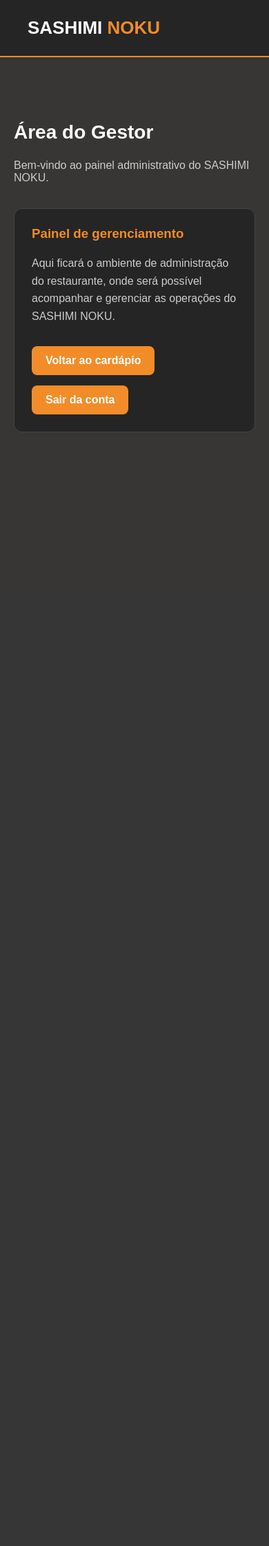
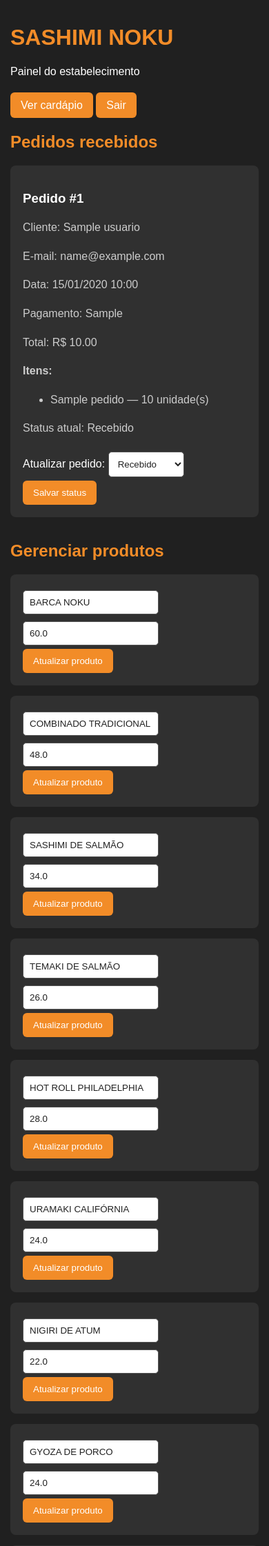
Before and after one commit to kidykk/cardapio-online, a Flask app: template templates/gestor.html in a window 390 px wide. Shown: the top 2242 px of the page at 69% size. Before the commit the page ends 627 px from the top, so only its background shows below. Run offline with Flask 3, Linux system fonts and the light colour scheme; the template is opened without the code that fills it: values that come from a table or form of the project are taken from there, others are empty; tables that the repository leaves empty hold one stand-in row (values such as "Sample post").

Commit message:
Atualização do sistema e painel do gestor
Falta apenas o port pra celulares e tablets. 99% GALERA!!!

```diff
--- a/app.py
+++ b/app.py
@@ -1,6 +1,9 @@
-from flask import Flask, render_template, request, redirect, url_for, flash, session
+
+from flask import Flask, render_template, request, redirect, url_for, flash, session, jsonify
 from flask_sqlalchemy import SQLAlchemy
 from werkzeug.security import generate_password_hash, check_password_hash
+from functools import wraps
+from datetime import datetime
 
 app = Flask(__name__)
 
@@ -11,7 +14,10 @@ app.config["SQLALCHEMY_TRACK_MODIFICATIONS"] = False
 db = SQLAlchemy(app)
 
 
-# Tabela de usuários
+# =========================
+# MODELOS DO BANCO DE DADOS
+# =========================
+
 class Usuario(db.Model):
     id = db.Column(db.Integer, primary_key=True)
     nome = db.Column(db.String(100), nullable=False)
@@ -20,19 +26,110 @@ class Usuario(db.Model):
     tipo = db.Column(db.String(20), default="cliente", nullable=False)
 
 
-# Página inicial
+class Produto(db.Model):
+    id = db.Column(db.Integer, primary_key=True)
+    nome = db.Column(db.String(120), nullable=False)
+    preco = db.Column(db.Float, nullable=False)
+    ativo = db.Column(db.Boolean, default=True, nullable=False)
+
+
+class Pedido(db.Model):
+    id = db.Column(db.Integer, primary_key=True)
+    usuario_id = db.Column(db.Integer, db.ForeignKey("usuario.id"), nullable=False)
+    data = db.Column(db.DateTime, default=datetime.now)
+    total = db.Column(db.Float, nullable=False)
+    forma_pagamento = db.Column(db.String(30), nullable=False)
+    status = db.Column(db.String(30), default="Recebido", nullable=False)
+
+    usuario = db.relationship("Usuario")
+    itens = db.relationship("ItemPedido", backref="pedido", cascade="all, delete-orphan")
+
+
+class ItemPedido(db.Model):
+    id = db.Column(db.Integer, primary_key=True)
+    pedido_id = db.Column(db.Integer, db.ForeignKey("pedido.id"), nullable=False)
+    produto_id = db.Column(db.Integer, db.ForeignKey("produto.id"), nullable=False)
+    nome_produto = db.Column(db.String(120), nullable=False)
+    quantidade = db.Column(db.Integer, nullable=False)
+    preco_unitario = db.Column(db.Float, nullable=False)
+
+
+# =========================
+# PRODUTOS DO CARDÁPIO
+# =========================
+
+CARDAPIO = [
+    ("BARCA NOKU", 60.00),
+    ("COMBINADO TRADICIONAL", 48.00),
+    ("SASHIMI DE SALMÃO", 34.00),
+    ("TEMAKI DE SALMÃO", 26.00),
+    ("HOT ROLL PHILADELPHIA", 28.00),
+    ("URAMAKI CALIFÓRNIA", 24.00),
+    ("NIGIRI DE ATUM", 22.00),
+    ("GYOZA DE PORCO", 24.00),
+    ("TEMPURA DE CAMARÃO", 36.00),
+    ("YAKISSOBA DE FRANGO", 38.00),
+    ("LAMEN SHOYU", 42.00),
+    ("MISSOSHIRO", 14.00),
+    ("NIGIRI DE SALMÃO", 22.00),
+    ("SHIMEJI NA MANTEIGA", 26.00),
+    ("MOCHI DE CHÁ VERDE", 16.00)
+]
+
+
+def criar_banco():
+    db.create_all()
+
+    # Cadastra o cardápio inicial somente se ainda não existir
+    if Produto.query.count() == 0:
+        for nome, preco in CARDAPIO:
+            db.session.add(Produto(nome=nome, preco=preco))
+
+        db.session.commit()
+
+
+# =========================
+# CONTROLE DE ACESSO
+# =========================
+
+def gestor_obrigatorio(funcao):
+    @wraps(funcao)
+    def verificar(*args, **kwargs):
+        if "usuario_id" not in session:
+            flash("Faça login para acessar esta página.")
+            return redirect(url_for("login"))
+
+        usuario = db.session.get(Usuario, session["usuario_id"])
+
+        if not usuario or usuario.tipo != "gestor":
+            flash("Você não tem permissão para acessar esta área.")
+            return redirect(url_for("inicio"))
+
+        return funcao(*args, **kwargs)
+
+    return verificar
+
+
+# =========================
+# PÁGINA INICIAL
+# =========================
+
 @app.route("/")
 def inicio():
-    return render_template("index.html")
+    produtos = Produto.query.order_by(Produto.id).all()
+    return render_template("index.html", produtos=produtos)
 
 
-# Cadastro de clientes
+# =========================
+# CADASTRO
+# =========================
+
 @app.route("/cadastro", methods=["GET", "POST"])
 def cadastro():
     if request.method == "POST":
-        nome = request.form["nome"].strip()
-        email = request.form["email"].strip().lower()
-        senha = request.form["senha"]
+        nome = request.form.get("nome", "").strip()
+        email = request.form.get("email", "").strip().lower()
+        senha = request.form.get("senha", "")
 
         if not nome or not email or not senha:
             flash("Preencha todos os campos.")
@@ -42,9 +139,7 @@ def cadastro():
             flash("A senha precisa ter pelo menos 6 caracteres.")
             return redirect(url_for("cadastro"))
 
-        usuario_existente = Usuario.query.filter_by(email=email).first()
-
-        if usuario_existente:
+        if Usuario.query.filter_by(email=email).first():
             flash("Este e-mail já está cadastrado.")
             return redirect(url_for("cadastro"))
 
@@ -63,12 +158,16 @@ def cadastro():
 
     return render_template("cadastro.html")
 
-# Login de clientes e gestores
+
+# =========================
+# LOGIN
+# =========================
+
 @app.route("/login", methods=["GET", "POST"])
 def login():
     if request.method == "POST":
-        email = request.form["email"].strip().lower()
-        senha = request.form["senha"]
+        email = request.form.get("email", "").strip().lower()
+        senha = request.form.get("senha", "")
 
         usuario = Usuario.query.filter_by(email=email).first()
 
@@ -85,31 +184,203 @@ def login():
     return render_template("login.html")
 
 
-# Logout
+# =========================
+# LOGOUT
+# =========================
+
 @app.route("/logout")
 def logout():
-    session.pop("usuario_id", None)
+    session.clear()
     flash("Você saiu da sua conta.")
     return redirect(url_for("inicio"))
 
-# Área do gestor
+
+# =========================
+# REGISTRO DE PEDIDOS
+# =========================
+
+@app.route("/api/pedidos", methods=["POST"])
+def registrar_pedido():
+
+    if "usuario_id" not in session:
+        return jsonify({
+            "sucesso": False,
+            "mensagem": "Faça login para realizar um pedido."
+        }), 401
+
+    dados = request.get_json(silent=True) or {}
+
+    itens = dados.get("itens", [])
+    pagamento = dados.get("pagamento", "")
+
+    if not itens:
+        return jsonify({
+            "sucesso": False,
+            "mensagem": "O pedido está vazio."
+        }), 400
+
+    if pagamento not in ["pix", "credito", "debito"]:
+        return jsonify({
+            "sucesso": False,
+            "mensagem": "Forma de pagamento inválida."
+        }), 400
+
+    novo_pedido = Pedido(
+        usuario_id=session["usuario_id"],
+        total=0,
+        forma_pagamento=pagamento,
+        status="Recebido"
+    )
+
+    total = 0
+
+    try:
+        for item in itens:
+            produto_id = int(item.get("id", 0))
+            quantidade = int(item.get("qtd", 0))
+
+            if quantidade <= 0:
+                raise ValueError("Quantidade inválida.")
+
+            produto = db.session.get(Produto, produto_id)
+
+            if not produto or not produto.ativo:
+                raise ValueError("Produto não encontrado ou indisponível.")
+
+            subtotal = produto.preco * quantidade
+            total += subtotal
+
+            novo_item = ItemPedido(
+                produto_id=produto.id,
+                nome_produto=produto.nome,
+                quantidade=quantidade,
+                preco_unitario=produto.preco
+            )
+
+            novo_pedido.itens.append(novo_item)
+
+        novo_pedido.total = round(total, 2)
+
+        db.session.add(novo_pedido)
+        db.session.commit()
+
+        return jsonify({
+            "sucesso": True,
+            "mensagem": "Pedido registrado com sucesso!",
+            "pedido_id": novo_pedido.id
+        }), 201
+
+    except (ValueError, TypeError) as erro:
+        db.session.rollback()
+
+        return jsonify({
+            "sucesso": False,
+            "mensagem": str(erro)
+        }), 400
+
+    except Exception:
+        db.session.rollback()
+
+        return jsonify({
+            "sucesso": False,
+            "mensagem": "Não foi possível registrar o pedido."
+        }), 500
+
+
+# =========================
+# ÁREA DO GESTOR
+# =========================
+
 @app.route("/gestor")
+@gestor_obrigatorio
 def area_gestor():
-    if "usuario_id" not in session:
-        flash("Faça login para acessar esta página.")
-        return redirect(url_for("login"))
 
-    usuario = db.session.get(Usuario, session["usuario_id"])
+    pedidos = Pedido.query.order_by(Pedido.data.desc()).all()
+    produtos = Produto.query.order_by(Produto.id).all()
 
-    if not usuario or usuario.tipo != "gestor":
-        flash("Você não tem permissão para acessar esta área.")
-        return redirect(url_for("inicio"))
+    return render_template(
+        "gestor.html",
+        pedidos=pedidos,
+        produtos=produtos
+    )
 
-    return render_template("gestor.html")
 
-# Criação automática das tabelas
+# =========================
+# ALTERAR STATUS DO PEDIDO
+# =========================
+
+@app.route("/gestor/pedido/<int:pedido_id>", methods=["POST"])
+@gestor_obrigatorio
+def atualizar_pedido(pedido_id):
+
+    pedido = db.session.get(Pedido, pedido_id)
+
+    if not pedido:
+        flash("Pedido não encontrado.")
+        return redirect(url_for("area_gestor"))
+
+    novo_status = request.form.get("status")
+
+    status_permitidos = [
+        "Recebido",
+        "Em preparo",
+        "Concluído",
+        "Cancelado"
+    ]
+
+    if novo_status not in status_permitidos:
+        flash("Status inválido.")
+        return redirect(url_for("area_gestor"))
+
+    pedido.status = novo_status
+    db.session.commit()
+
+    flash("Pedido atualizado com sucesso!")
+    return redirect(url_for("area_gestor"))
+
+
+# =========================
+# GERENCIAR PRODUTOS
+# =========================
+
+@app.route("/gestor/produto/<int:produto_id>", methods=["POST"])
+@gestor_obrigatorio
+def atualizar_produto(produto_id):
+
+    produto = db.session.get(Produto, produto_id)
+
+    if not produto:
+        flash("Produto não encontrado.")
+        return redirect(url_for("area_gestor"))
+
+    nome = request.form.get("nome", "").strip()
+    preco_texto = request.form.get("preco", "").replace(",", ".")
+
+    try:
+        preco = float(preco_texto)
+
+        if not nome or preco < 0:
+            raise ValueError
+
+    except ValueError:
+        flash("Informe um nome e um preço válido.")
+        return redirect(url_for("area_gestor"))
+
+    produto.nome = nome
+    produto.preco = preco
+
+    db.session.commit()
+
+    flash("Produto atualizado com sucesso!")
+    return redirect(url_for("area_gestor"))
+
+
+# =========================
+# CRIAÇÃO DAS TABELAS
+# =========================
+
 with app.app_context():
-    db.create_all()
+    criar_banco()
 
 
 if __name__ == "__main__":
--- a/templates/gestor.html
+++ b/templates/gestor.html
@@ -4,7 +4,7 @@
 <head>
     <meta charset="UTF-8">
     <meta name="viewport" content="width=device-width, initial-scale=1.0">
-    <title>Área do Gestor | SASHIMI NOKU</title>
+    <title>Painel do Estabelecimento | Sashimi Noku</title>
 
     <style>
         * {
@@ -13,80 +13,69 @@
 
         body {
             margin: 0;
-            min-height: 100vh;
-            background-color: #373634;
-            color: white;
+            padding: 25px;
+            background: #202020;
+            color: #fff;
             font-family: Arial, sans-serif;
         }
 
         header {
-            background-color: #252525;
-            padding: 25px 40px;
-            border-bottom: 2px solid #F28C28;
+            display: flex;
+            justify-content: space-between;
+            align-items: center;
+            flex-wrap: wrap;
+            gap: 15px;
+            margin-bottom: 30px;
         }
 
-        header h1 {
-            margin: 0;
-            font-size: 26px;
+        h1, h2 {
+            color: #f28c28;
         }
 
-        header span {
-            color: #F28C28;
+        a, button {
+            background: #f28c28;
+            color: #fff;
+            padding: 10px 15px;
+            border: none;
+            border-radius: 6px;
+            text-decoration: none;
+            cursor: pointer;
         }
 
-        main {
-            max-width: 1000px;
-            margin: 50px auto;
-            padding: 20px;
-        }
-
-        .boas-vindas {
+        section {
             margin-bottom: 35px;
         }
 
-        .boas-vindas h2 {
-            font-size: 28px;
+        .pedido, .produto {
+            background: #303030;
+            padding: 18px;
+            border-radius: 8px;
+            margin-bottom: 15px;
         }
 
-        .boas-vindas p {
-            color: #ccc;
+        input, select {
+            padding: 9px;
+            margin: 5px 5px 5px 0;
+            border: 1px solid #555;
+            border-radius: 5px;
+            background: #fff;
+            color: #222;
+            max-width: 100%;
         }
 
-        .painel {
-            background-color: #252525;
-            border: 1px solid #444;
-            border-radius: 12px;
-            padding: 25px;
-        }
-
-        .painel h3 {
-            color: #F28C28;
-            margin-top: 0;
-        }
-
-        .painel p {
+        .detalhes {
             color: #ccc;
             line-height: 1.6;
         }
 
-        .acoes {
-            display: flex;
-            gap: 15px;
-            margin-top: 30px;
-            flex-wrap: wrap;
-        }
+        @media (max-width: 600px) {
+            body {
+                padding: 15px;
+            }
 
-        .acoes a {
-            padding: 12px 20px;
-            background-color: #F28C28;
-            color: white;
-            text-decoration: none;
-            border-radius: 8px;
-            font-weight: bold;
-        }
-
-        .acoes a:hover {
-            background-color: #df7818;
+            header {
+                align-items: flex-start;
+            }
         }
     </style>
 </head>
@@ -94,32 +83,93 @@
 <body>
 
     <header>
-        <h1>SASHIMI <span>NOKU</span></h1>
+        <div>
+            <h1>SASHIMI NOKU</h1>
+            <p>Painel do estabelecimento</p>
+        </div>
+
+        <div>
+            <a href="/">Ver cardápio</a>
+            <a href="/logout">Sair</a>
+        </div>
     </header>
 
-    <main>
+    <section>
+        <h2>Pedidos recebidos</h2>
 
-        <section class="boas-vindas">
-            <h2>Área do Gestor</h2>
-            <p>Bem-vindo ao painel administrativo do SASHIMI NOKU.</p>
-        </section>
+        {% if pedidos %}
+            {% for pedido in pedidos %}
+                <div class="pedido">
+                    <h3>Pedido #{{ pedido.id }}</h3>
 
-        <section class="painel">
-            <h3>Painel de gerenciamento</h3>
+                    <div class="detalhes">
+                        <p>Cliente: {{ pedido.usuario.nome }}</p>
+                        <p>E-mail: {{ pedido.usuario.email }}</p>
+                        <p>Data: {{ pedido.data.strftime("%d/%m/%Y %H:%M") }}</p>
+                        <p>Pagamento: {{ pedido.forma_pagamento }}</p>
+                        <p>Total: R$ {{ "%.2f"|format(pedido.total) }}</p>
 
-            <p>
-                Aqui ficará o ambiente de administração do restaurante,
-                onde será possível acompanhar e gerenciar as operações
-                do SASHIMI NOKU.
-            </p>
+                        <strong>Itens:</strong>
+                        <ul>
+                            {% for item in pedido.itens %}
+                                <li>
+                                    {{ item.nome_produto }} —
+                                    {{ item.quantidade }} unidade(s)
+                                </li>
+                            {% endfor %}
+                        </ul>
 
-            <div class="acoes">
-                <a href="{{ url_for('inicio') }}">Voltar ao cardápio</a>
-                <a href="{{ url_for('logout') }}">Sair da conta</a>
+                        <p>Status atual: {{ pedido.status }}</p>
+                    </div>
+
+                    <form action="/gestor/pedido/{{ pedido.id }}" method="POST">
+                        <label for="status-{{ pedido.id }}">Atualizar pedido:</label>
+
+                        <select name="status" id="status-{{ pedido.id }}">
+                            <option value="Recebido" {% if pedido.status == "Recebido" %}selected{% endif %}>Recebido</option>
+                            <option value="Em preparo" {% if pedido.status == "Em preparo" %}selected{% endif %}>Em preparo</option>
+                            <option value="Concluído" {% if pedido.status == "Concluído" %}selected{% endif %}>Concluído</option>
+                            <option value="Cancelado" {% if pedido.status == "Cancelado" %}selected{% endif %}>Cancelado</option>
+                        </select>
+
+                        <button type="submit">Salvar status</button>
+                    </form>
+                </div>
+            {% endfor %}
+        {% else %}
+            <p>Nenhum pedido registrado.</p>
+        {% endif %}
+    </section>
+
+    <section>
+        <h2>Gerenciar produtos</h2>
+
+        {% for produto in produtos %}
+            <div class="produto">
+                <form action="/gestor/produto/{{ produto.id }}" method="POST">
+                    <input
+                        type="text"
+                        name="nome"
+                        value="{{ produto.nome }}"
+                        required
+                        aria-label="Nome do produto"
+                    >
+
+                    <input
+                        type="number"
+                        name="preco"
+                        value="{{ produto.preco }}"
+                        min="0.01"
+                        step="0.01"
+                        required
+                        aria-label="Preço do produto"
+                    >
+
+                    <button type="submit">Atualizar produto</button>
+                </form>
             </div>
-        </section>
-
-    </main>
+        {% endfor %}
+    </section>
 
 </body>
 </html>
```
Also changed, not shown: static/js/script.js (+40 -7 lines), templates/index.html (+15 -15 lines).
